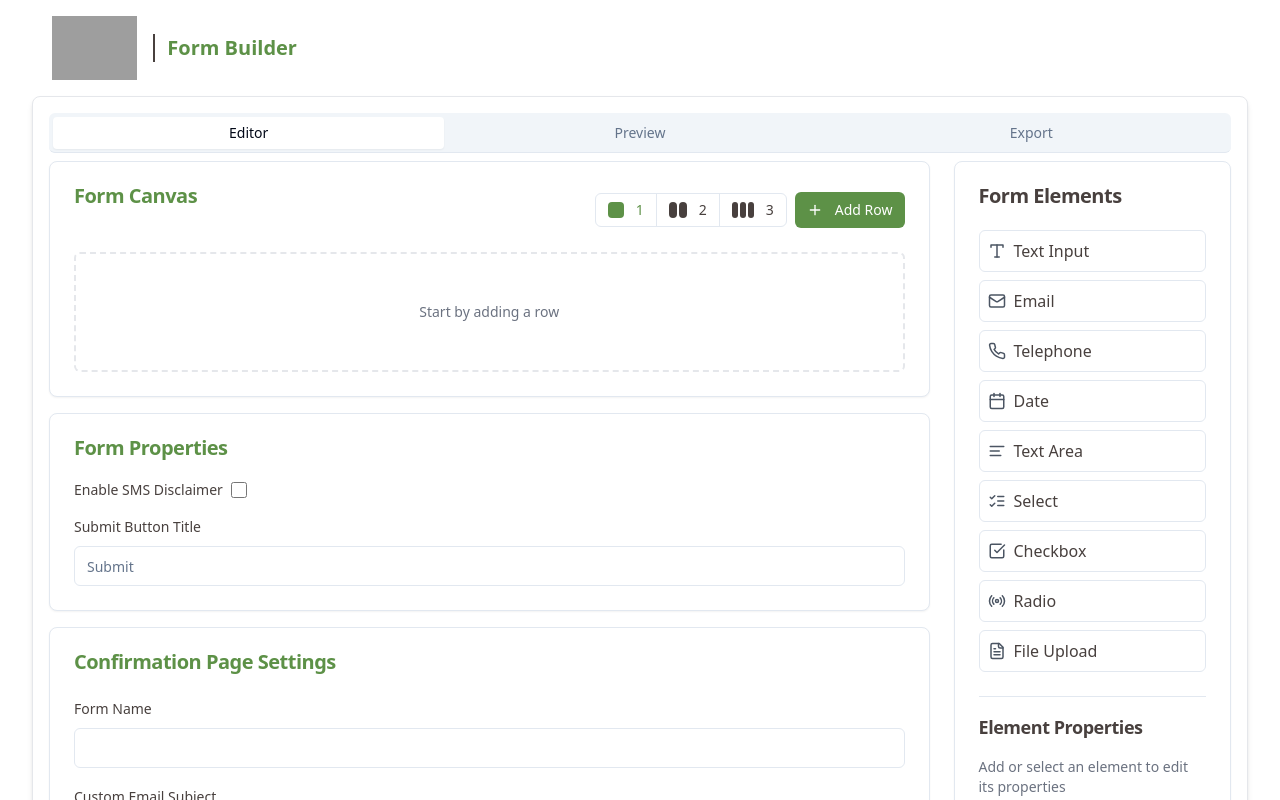
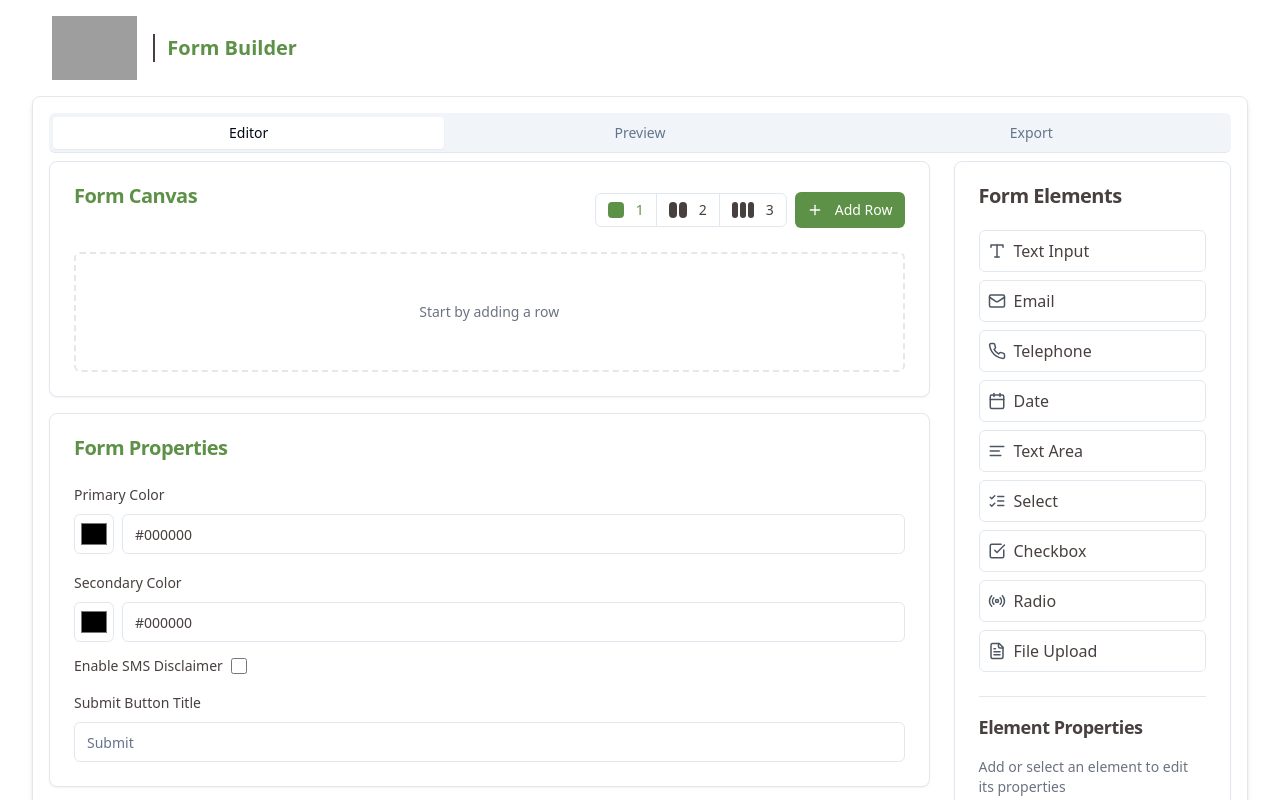
Before and after one commit to chrisroselli/form-builder, a Next.js app: page / in a window 1280 px wide. Shown: the top 800 px of the page. Built offline with nearby package versions, Linux system fonts and the light colour scheme; grey boxes are pictures that could not be loaded.

Commit message:
Add primary and secondary color customization to form components. Enhanced ConfirmationSettings to allow color selection and applied CSS variables for dynamic styling.

```diff
--- a/components/form-builder.tsx
+++ b/components/form-builder.tsx
@@ -21,6 +21,8 @@ export interface ConfirmationData {
   enableSMS: boolean;
   confirmationH1Text: string;
   confirmationPText: string;
+  primaryColor: string;
+  secondaryColor: string;
 }
 
 export default function FormBuilder() {
@@ -38,6 +40,8 @@ export default function FormBuilder() {
     enableSMS: false,
     confirmationH1Text: '',
     confirmationPText: '',
+    primaryColor: '',
+    secondaryColor: '',
   });
 
   // Helper function to get all form elements from all rows
@@ -261,6 +265,8 @@ export default function FormBuilder() {
               submitButtonTitle={confirmationData.submitButtonTitle}
               enableSMS={confirmationData.enableSMS}
               recaptchaSiteKey={confirmationData.recaptchaSiteKey}
+              primaryColor={confirmationData.primaryColor}
+              secondaryColor={confirmationData.secondaryColor}
             />
           </TabsContent>
 
--- a/components/form-element-editor.tsx
+++ b/components/form-element-editor.tsx
@@ -128,7 +128,7 @@ export default function FormElementEditor({
 
       {element.type === 'text' && (
         <div className="space-y-2">
-          <Label className="font-bold">Validation</Label>
+          <Label className="font-bold">Validation type</Label>
           <Select
             value={element.validation?.type || 'select'}
             onValueChange={(value) => {
@@ -250,10 +250,7 @@ export default function FormElementEditor({
               {`${element.label} is required`}
             </Label>
           </div>
-          <Label className="font-bold">
-            Options
-            {element.required && <span className="text-red-500 ml-1">*</span>}
-          </Label>
+          <Label className="font-bold">Options</Label>
           <div className="space-y-2">
             {element.options?.map((option, index) => (
               <div key={index} className="flex items-center space-x-2">
--- a/components/form-element-renderer.tsx
+++ b/components/form-element-renderer.tsx
@@ -146,7 +146,12 @@ export default function FormElementRenderer({
                   checked={!!field.value}
                   onCheckedChange={field.onChange}
                 />
-                <Label htmlFor={inputId}>{label}</Label>
+                <Label
+                  htmlFor={inputId}
+                  className="text-[var(--form-primary-color)]"
+                >
+                  {label}
+                </Label>
               </div>
             )}
           />
@@ -161,7 +166,12 @@ export default function FormElementRenderer({
                   id={`${inputId}-${index}`}
                   {...(register ? register(id) : {})}
                 />
-                <Label htmlFor={`${inputId}-${index}`}>{option}</Label>
+                <Label
+                  htmlFor={`${inputId}-${index}`}
+                  className="text-[var(--form-primary-color)]"
+                >
+                  {option}
+                </Label>
               </div>
             ))}
           </RadioGroup>
@@ -184,7 +194,7 @@ export default function FormElementRenderer({
   return (
     <div className="space-y-2">
       {type !== 'checkbox' && (
-        <Label htmlFor={inputId}>
+        <Label htmlFor={inputId} className="text-[var(--form-primary-color)]">
           {label}
           {required && <span className="text-red-500 ml-1">*</span>}
         </Label>
--- a/components/form-export.tsx
+++ b/components/form-export.tsx
@@ -191,7 +191,13 @@ export default function FormExport({
   };
 
   const generateCss = () => {
+    const primaryColor = confirmationData.primaryColor || '#000000';
+    const secondaryColor = confirmationData.secondaryColor || '#000000';
     return `<style>
+:root {
+  --form-primary-color: ${primaryColor};
+  --form-secondary-color: ${secondaryColor};
+}
 .form-container {
   max-width: 800px;
   margin: 40px auto;
@@ -231,6 +237,7 @@ label {
   display: block;
   margin-bottom: 5px;
   font-weight: 500;
+  color: var(--form-primary-color);
 }
 
 input[type="text"],
@@ -284,6 +291,19 @@ textarea {
   font-size: 14px;
   margin-top: 5px;
 }
+.submit-button, button[type="submit"]  {
+  background-color: var(--form-secondary-color);
+  color: #fff;
+  border: none;
+  padding: 12px 24px;
+  border-radius: 4px;
+  font-size: 16px;
+  font-weight: 600;
+  cursor: pointer;
+  transition: background 0.2s;
+}
+.submit-button:hover, button[type="submit"]:hover {
+  background-color: color-mix(in srgb, var(--form-secondary-color) 80%, transparent);
 </style>`;
   };
 
--- a/components/form-preview.tsx
+++ b/components/form-preview.tsx
@@ -17,6 +17,8 @@ interface FormPreviewProps {
   submitButtonTitle?: string;
   enableSMS?: boolean;
   recaptchaSiteKey?: string;
+  primaryColor?: string;
+  secondaryColor?: string;
 }
 
 export default function FormPreview({
@@ -24,6 +26,8 @@ export default function FormPreview({
   submitButtonTitle = 'Submit Form',
   enableSMS = false,
   recaptchaSiteKey,
+  primaryColor = '#000000',
+  secondaryColor = '#000000',
 }: FormPreviewProps) {
   // Load reCAPTCHA script
   useEffect(() => {
@@ -204,6 +208,13 @@ export default function FormPreview({
             </p>
           </div>
         ) : (
+          <div
+            style={
+              {
+                '--form-secondary-color': secondaryColor,
+              } as React.CSSProperties
+            }
+          >
             <form onSubmit={form.handleSubmit(onSubmit)} className="space-y-6">
               {filteredRows.map((row) => (
                 <div key={row.id} className="flex flex-wrap -mx-2">
@@ -283,16 +294,27 @@ export default function FormPreview({
                   </div>
                   {form.formState.errors['sms-disclaimer'] && (
                     <span className="text-red-500 text-xs ml-2">
-                    {form.formState.errors['sms-disclaimer'].message as string}
+                      {
+                        form.formState.errors['sms-disclaimer']
+                          .message as string
+                      }
                     </span>
                   )}
                 </div>
               )}
 
-            <Button type="submit" className="w-full">
+              <Button
+                type="submit"
+                className="w-full bg-secondary-color"
+                style={{
+                  backgroundColor: 'var(--form-secondary-color)',
+                  color: '#fff',
+                }}
+              >
                 {submitButtonTitle || 'Submit'}
               </Button>
             </form>
+          </div>
         )}
       </CardContent>
     </Card>
--- a/components/form-settings.tsx
+++ b/components/form-settings.tsx
@@ -5,6 +5,7 @@ import { Input } from './ui/input';
 import { Label } from './ui/label';
 import { Textarea } from './ui/textarea';
 import type { FormEvent } from 'react';
+import { useEffect } from 'react';
 
 interface ConfirmationSettingsProps {
   confirmationData: {
@@ -17,6 +18,8 @@ interface ConfirmationSettingsProps {
     enableSMS: boolean;
     confirmationH1Text: string;
     confirmationPText: string;
+    primaryColor: string;
+    secondaryColor: string;
   };
   setConfirmationData: (data: any) => void;
 }
@@ -36,6 +39,18 @@ export default function ConfirmationSettings({
     }));
   };
 
+  useEffect(() => {
+    // Update CSS variables when colors change
+    document.documentElement.style.setProperty(
+      '--form-primary-color',
+      confirmationData.primaryColor || '#000000'
+    );
+    document.documentElement.style.setProperty(
+      '--form-secondary-color',
+      confirmationData.secondaryColor || '#000000'
+    );
+  }, [confirmationData.primaryColor, confirmationData.secondaryColor]);
+
   return (
     <>
       <Card>
@@ -43,6 +58,54 @@ export default function ConfirmationSettings({
           <CardTitle className="text-primary">Form Properties</CardTitle>
         </CardHeader>
         <CardContent className="space-y-4">
+          <div className="space-y-2">
+            <Label htmlFor="primaryColor">Primary Color</Label>
+            <div className="flex gap-2">
+              <Input
+                id="primaryColor"
+                name="primaryColor"
+                type="color"
+                value={confirmationData.primaryColor || '#000000'}
+                onChange={handleChange}
+                className="h-10 w-10 p-1"
+              />
+              <Input
+                type="text"
+                value={confirmationData.primaryColor || '#000000'}
+                onChange={(e) => {
+                  setConfirmationData((prev: any) => ({
+                    ...prev,
+                    primaryColor: e.target.value,
+                  }));
+                }}
+                className="flex-1"
+              />
+            </div>
+          </div>
+          <div className="space-y-2">
+            <Label htmlFor="secondaryColor">Secondary Color</Label>
+            <div className="flex gap-2">
+              <Input
+                id="secondaryColor"
+                name="secondaryColor"
+                type="color"
+                value={confirmationData.secondaryColor || '#000000'}
+                onChange={handleChange}
+                className="h-10 w-10 p-1"
+              />
+              <Input
+                type="text"
+                value={confirmationData.secondaryColor || '#000000'}
+                onChange={(e) => {
+                  setConfirmationData((prev: any) => ({
+                    ...prev,
+                    secondaryColor: e.target.value,
+                  }));
+                }}
+                className="flex-1"
+              />
+            </div>
+          </div>
           <div className="space-y-2">
             <div className="flex items-center space-x-2">
               <Label htmlFor="enableSMS">Enable SMS Disclaimer</Label>
--- a/styles/globals.css
+++ b/styles/globals.css
@@ -47,7 +47,10 @@ body {
     --sidebar-accent-foreground: 240 5.9% 10%;
     --sidebar-border: 220 13% 91%;
     --sidebar-ring: 217.2 91.2% 59.8%;
+    --form-primary-color: #000000;
+    --form-secondary-color: #000000;
   }
+
   .dark {
     --background: 0 0% 3.9%;
     --foreground: 0 0% 98%;
@@ -88,6 +91,7 @@ body {
   * {
     @apply border-border;
   }
+
   body {
     @apply bg-background text-foreground;
   }
```
Lines whose indentation alone changed are shown as unchanged.
